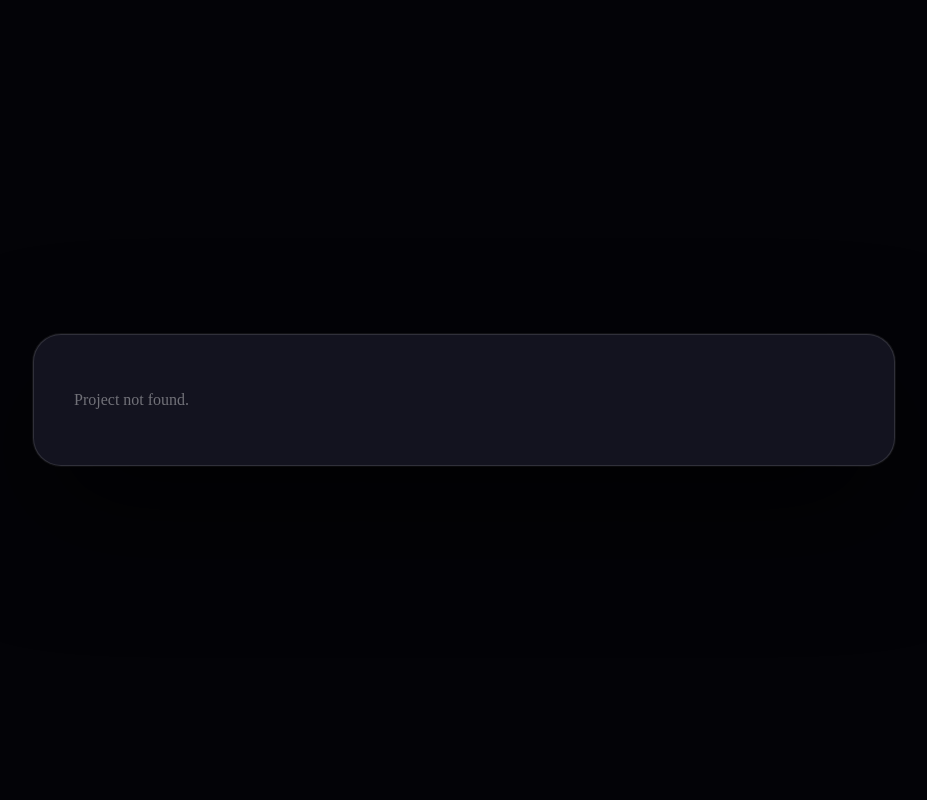
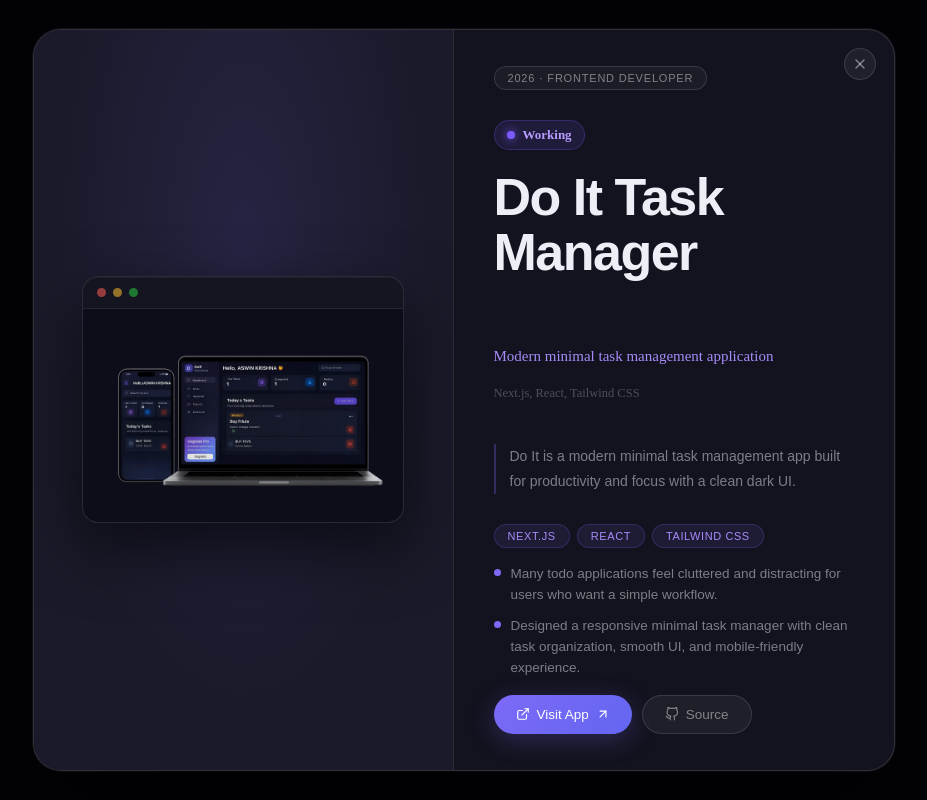
Before and after one commit to aaswne/aswinkrishna-portfolio, a React (Vite) app: page /project/doit in a window 1280 px wide. Before the commit this address had no page. Shown: the whole page, without its empty margins (176-1103 px from the left). Built offline with nearby package versions, Linux system fonts and the light colour scheme.

Commit message:
replaced one project

```diff
--- a/src/data.js
+++ b/src/data.js
@@ -4,11 +4,12 @@ export const projects = [
     title: "Postly Dev Tool",
     subtitle: "Convert CSV, JSON, and XML in one click",
     year: "2026",
+    status: "Working",
     role: "Frontend Developer",
-    stack: "React, Next.js, Firebase, ",
+    stack: "React, Next.js, Firebase",
     image: "/postly.webp",
     live: "https://postly-web-coral.vercel.app",
-    repo: "https://github.com/aaswne/postly-web",
+    repo: "",
 
     overview:
       "Postly is a developer utility tool designed to simplify data transformation between CSV, JSON, and XML formats.",
@@ -19,7 +20,7 @@ export const projects = [
     solution:
       "A minimal single-page tool with instant conversion and a clean user experience.",
 
-    gallery: ["/postly-1.webp", ],
+    gallery: ["/postly-1.webp"],
   },
 
   {
@@ -27,10 +28,11 @@ export const projects = [
     title: "Samsara AI",
     subtitle: "AI chat application powered by Gemini",
     year: "2025",
+    status: "Working",
     role: "Frontend Developer",
     stack: "React, Firebase, Gemini API",
     image: "/samsara.webp",
-    live: "#",
+    live: "https://samsara-ai-chatbot.vercel.app",
     repo: "#",
 
     overview:
@@ -50,10 +52,11 @@ export const projects = [
     title: "Netflix Clone",
     subtitle: "Streaming platform inspired by Netflix",
     year: "2025",
+    status: "Working",
     role: "Frontend Developer",
     stack: "React, TMDB API",
     image: "/netflix.webp",
-    live: "#",
+    live: "https://aaswne.github.io/Netflix-Clone/",
     repo: "#",
 
     overview:
@@ -69,25 +72,26 @@ export const projects = [
   },
 
   {
-    id: "olx",
-    title: "Marketplace App",
-    subtitle: "Marketplace platform inspired by OLX India",
-    year: "2025",
+    id: "doit",
+    title: "Do It Task Manager",
+    subtitle: "Modern minimal task management application",
+    year: "2026",
+    status: "Working",
     role: "Frontend Developer",
-    stack: "React, Firebase",
-    image: "/olx.webp",
-    live: "#",
-    repo: "#",
+    stack: "Next.js, React, Tailwind CSS",
+    image: "/doit.webp",
+    live: "https://do-it-task-manager-seven.vercel.app",
+    repo: "https://github.com/aaswne/doIt-task-manager",
 
     overview:
-      "A marketplace application where users can browse and post products.",
+      "Do It is a modern minimal task management app built for productivity and focus with a clean dark UI.",
 
     problem:
-      "Understanding marketplace UI systems and product listing structures.",
+      "Many todo applications feel cluttered and distracting for users who want a simple workflow.",
 
     solution:
-      "Created a responsive product-based UI with clean navigation and reusable components.",
+      "Designed a responsive minimal task manager with clean task organization, smooth UI, and mobile-friendly experience.",
 
-    gallery: ["/olx-1.webp", ],
+    gallery: ["/doit-1.webp"],
   },
 ];
--- a/src/pages/CaseStudy.css
+++ b/src/pages/CaseStudy.css
@@ -350,3 +350,26 @@
   .pc-actions { flex-direction: column; }
   .pc-btn { justify-content: center; }
 }
+.pc-status {
+  display: inline-flex;
+  align-items: center;
+  gap: 8px;
+  margin-top: 14px;
+  margin-bottom: 8px;
+  padding: 6px 12px;
+  border-radius: 999px;
+  background: rgba(124, 92, 255, 0.12);
+  border: 1px solid rgba(124, 92, 255, 0.25);
+  color: #b79cff;
+  font-size: 13px;
+  font-weight: 600;
+  width: fit-content;
+}
+
+.pc-status__dot {
+  width: 8px;
+  height: 8px;
+  border-radius: 50%;
+  background: #7c5cff;
+  box-shadow: 0 0 10px #7c5cff;
+}
--- a/src/pages/CaseStudy.jsx
+++ b/src/pages/CaseStudy.jsx
@@ -20,7 +20,10 @@ export default function ProjectCard() {
     );
   }
 
-  const stackItems = project.stack.split(",").map((s) => s.trim()).filter(Boolean);
+  const stackItems = project.stack
+    .split(",")
+    .map((s) => s.trim())
+    .filter(Boolean);
 
   return (
     <div className="pc-overlay" onClick={() => navigate(-1)}>
@@ -33,6 +36,7 @@ export default function ProjectCard() {
             <div className="pc-mockup__bar" aria-hidden="true">
               <span /><span /><span />
             </div>
+
             <img
               src={project.image}
               alt={project.title}
@@ -44,6 +48,7 @@ export default function ProjectCard() {
 
         {/* ── RIGHT: Info ── */}
         <div className="pc-right">
+
           <button
             className="pc-close"
             onClick={() => navigate(-1)}
@@ -56,16 +61,25 @@ export default function ProjectCard() {
             {project.year} · {project.role}
           </span>
 
+          {/* STATUS */}
+          <div className="pc-status">
+            <span className="pc-status__dot" />
+            {project.status}
+          </div>
+
           <h1 className="pc-title">{project.title}</h1>
 
           <p className="pc-accent">{project.subtitle}</p>
+
           <p className="pc-stack-line">{project.stack}</p>
 
           <p className="pc-desc">{project.overview}</p>
 
           <div className="pc-pills">
             {stackItems.map((tech) => (
-              <span key={tech} className="pc-pill">{tech}</span>
+              <span key={tech} className="pc-pill">
+                {tech}
+              </span>
             ))}
           </div>
 
@@ -89,9 +103,13 @@ export default function ProjectCard() {
               >
                 <FiExternalLink size={14} />
                 Visit App
-                <FiArrowUpRight size={14} className="pc-btn__arrow" />
+                <FiArrowUpRight
+                  size={14}
+                  className="pc-btn__arrow"
+                />
               </a>
             )}
+
             {project.repo !== "#" && (
               <a
                 href={project.repo}
```
Also changed, not shown: public/doit-1.webp (added), public/doit.webp (added).
